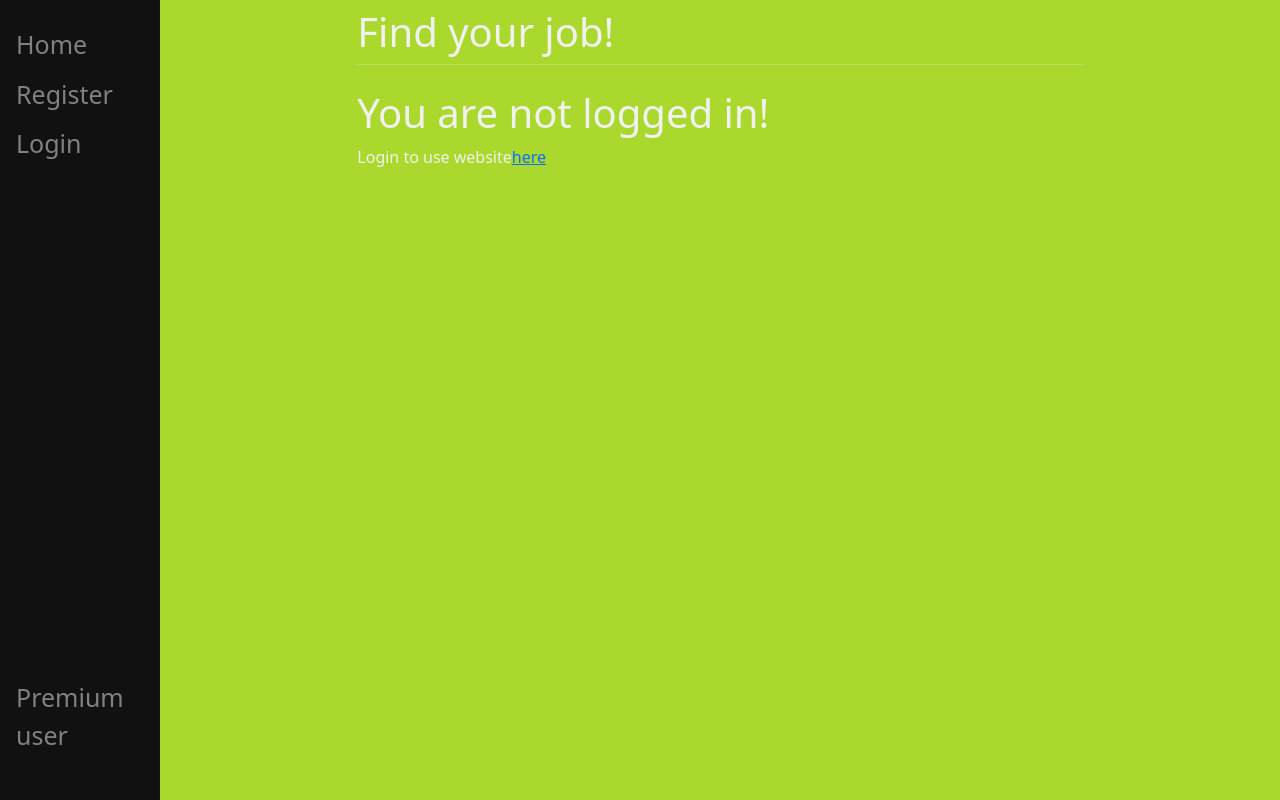
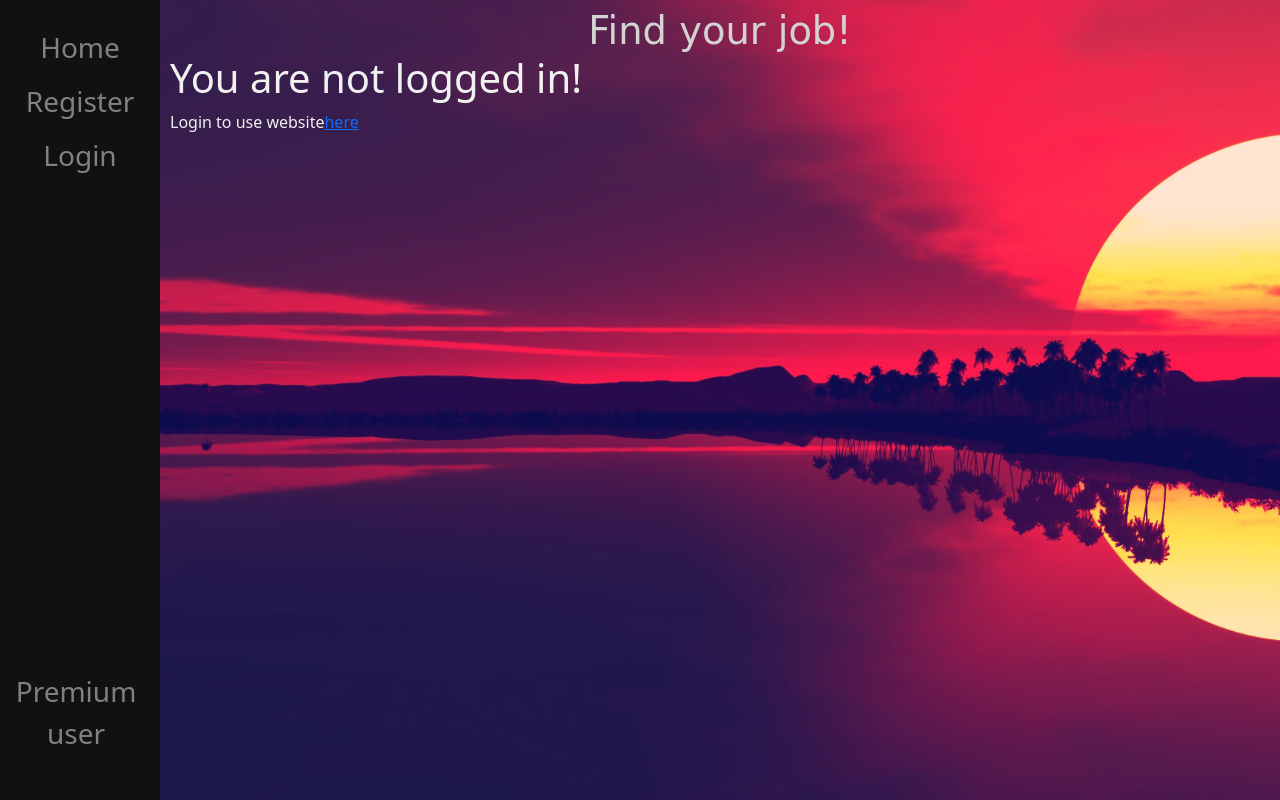
Before and after one commit to MikolajSzabranski/SerwisZOgloszeniami, a Django app: page / in a window 1280 px wide. Run offline with Django 4.2, Linux system fonts and the light colour scheme; some libraries are stand-ins or nearby versions.

Commit message:
Made CSS of the base

```diff
--- /dev/null
+++ b/SZO/static/base.css
@@ -0,0 +1,58 @@
+html, body{
+    height: 100%;
+}
+html, .main{
+    background-color: rgb(170, 216, 44);
+    color: #f1f1f1;
+}
+.sidenav{
+    height: 100%;
+    width: 160px;
+    position: fixed;
+    z-index: 1;
+    top: 0;
+    left: 0;
+    background-color: #111;
+    overflow-x: hidden;
+    padding-top: 20px;
+    text-align: center;
+}
+.sidenav a {
+    padding: 6px 8px 6px 8px;
+    text-decoration: none;
+    color: #818181;
+    display: block;
+    font-size: 28px;
+    transition: all 0.5s ease;
+    transform: scale(1);
+
+}
+.sidenav a:hover{
+    color: #f1f1f1;
+    transform: scale(1.2) perspective(1px);
+}
+.main{
+    margin-left: 160px;
+    padding: 0px 10px;
+    height: 100%;
+    background-image: url("images/sunset.jpg");
+    background-size: cover;
+    background-color: #050b4d;
+    background-blend-mode: lighten;
+}
+.help-text{
+    color: greenyellow;
+}
+div.absolute {
+    position: absolute;
+    width: 95%;
+    bottom: 5%;
+}
+.appName{
+    margin: auto;
+    width: 25vw;
+    text-align: center;
+    font-size: 3vw;
+    color: #d3d3d3;
+    font-family: "Comic Sans MS", bold, serif;
+}
--- a/SZO/templates/SZO/base.html
+++ b/SZO/templates/SZO/base.html
@@ -1,49 +1,11 @@
+{% load static %}
 <!DOCTYPE html>
 <html lang="en">
 <head>
     <meta charset="UTF-8">
     <meta http-equiv="X-UA-Compatible" content="IE=edge">
     <meta name="viewport" content="width=device-width, initial-scale=1.0, shrink-to-fit=no">
-    <style type="text/css">
-        html, .main{
-            background-color: rgb(170, 216, 44);
-            color: #f1f1f1;
-        }
-        .sidenav{
-            height: 100%;
-            width: 160px;
-            position: fixed;
-            z-index: 1;
-            top: 0;
-            left: 0;
-            background-color: #111;
-            overflow-x: hidden;
-            padding-top: 20px;
-        }
-        .sidenav a {
-            padding: 6px 8px 6px 16px;
-            text-decoration: none;
-            color: #818181;
-            display: block;
-            font-size: 25px;
-        }
-        .sidenav a:hover{
-            color: #f1f1f1;
-        }
-        .main{
-            margin-left: 160px;
-            padding: 0px 10px;
-        }
-        .help-text{
-            color: greenyellow;
-        }
-        div.absolute {
-            position: absolute;
-            width: 95%;
-            bottom: 5%;
-        }
-    </style>
-
+    <link href="{% static 'base.css'%}" rel="stylesheet">
     <link href="https://cdn.jsdelivr.net/npm/bootstrap@5.1.3/dist/css/bootstrap.min.css" rel="stylesheet"
           integrity="sha384-1BmE4kWBq78iYhFldvKuhfTAU6auU8tT94WrHftjDbrCEXSU1oBoqyl2QvZ6jIW3" crossorigin="anonymous">
 
@@ -67,11 +29,11 @@
 <div id="content" name="content"  class="main">
     <div class="row justify-content-center">
         <div class="col-8">
-            <h1 class="mt-2">Find your job!</h1>
-            <hr class="mt-0 mb-4">
+            <h1 class="mt-2 appName">Find your job!</h1>
+{#            <hr class="mt-0 mb-4">#}
+        </div>
             {% block content %}
             {% endblock %}
-        </div>
     </div>
 </div>
 
--- a/SerwisZOgloszeniami/settings.py
+++ b/SerwisZOgloszeniami/settings.py
@@ -11,6 +11,7 @@ https://docs.djangoproject.com/en/4.0/ref/settings/
 """
 
 from pathlib import Path
+import os
 
 # Build paths inside the project like this: BASE_DIR / 'subdir'.
 BASE_DIR = Path(__file__).resolve().parent.parent
@@ -114,6 +115,10 @@ USE_TZ = True
 
 STATIC_URL = 'static/'
 
+STATICFILES_DIRS = [
+    os.path.join(BASE_DIR, 'SZO/static')
+]
+
 # Default primary key field type
 # https://docs.djangoproject.com/en/4.0/ref/settings/#default-auto-field
 
```
Also changed, not shown: SZO/static/images/appName.jpg (added), SZO/static/images/buildings.jpg (added), SZO/static/images/sunset.jpg (added).
